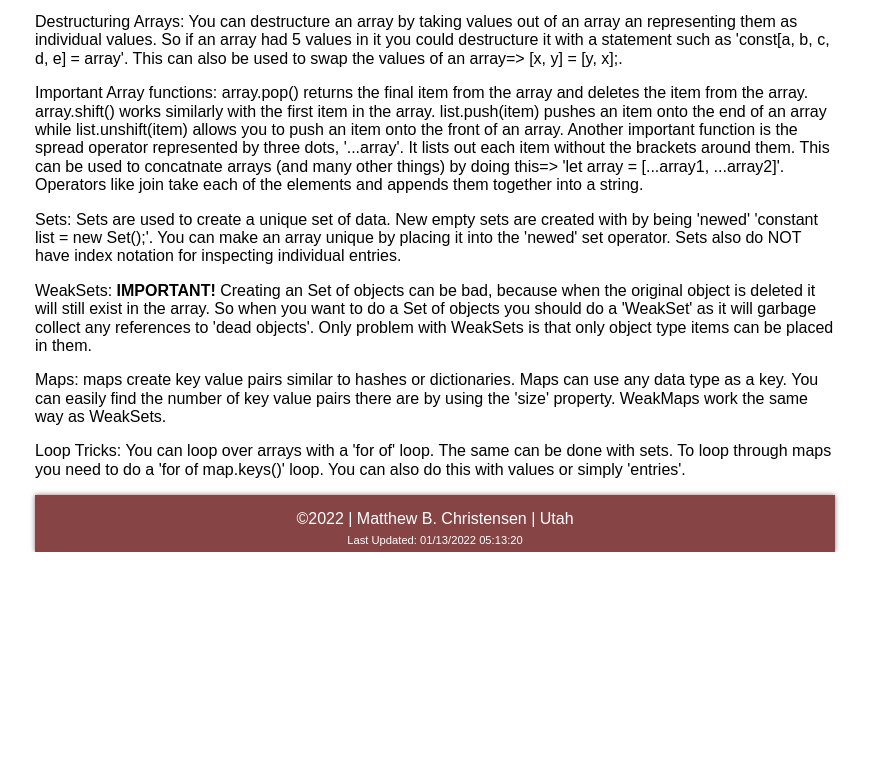
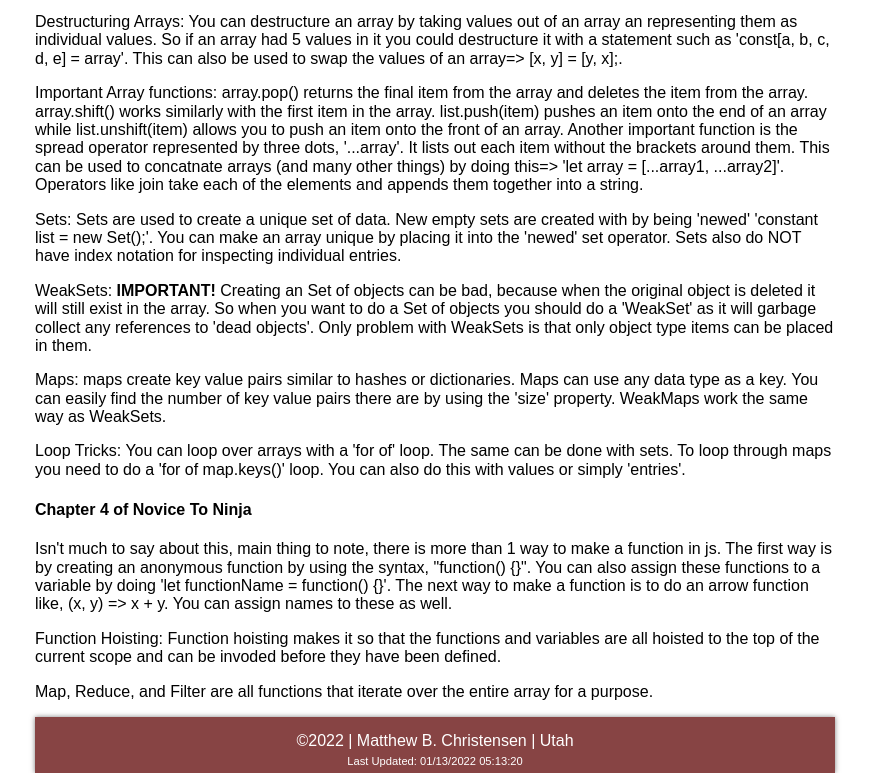
Before and after one commit to matthe68/WDD330_Portfolio, a plain HTML site: page week2/week2_notes.html in a window 1280 px wide. Shown: the part 839-1612 px from the top of the page, without its empty margins (205-1074 px from the left). Before the commit the page ends 1391 px from the top, so only its background shows below. Drawn offline with Linux system fonts and the light colour scheme.

Commit message:
finished note taking

```diff
--- a/week2/week2_notes.html
+++ b/week2/week2_notes.html
@@ -43,7 +43,11 @@
   <p>WeakSets: <b>IMPORTANT!</b> Creating an Set of objects can be bad, because when the original object is deleted it will still exist in the array. So when you want to do a Set of objects you should do a 'WeakSet' as it will garbage collect any references to 'dead objects'. Only problem with WeakSets is that only object type items can be placed in them. </p>
   <p>Maps: maps create key value pairs similar to hashes or dictionaries. Maps can use any data type as a key. You can easily find the number of key value pairs there are by using the 'size' property. WeakMaps work the same way as WeakSets.</p>
   <p>Loop Tricks: You can loop over arrays with a 'for of' loop. The same can be done with sets. To loop through maps you need to do a 'for of map.keys()' loop. You can also do this with values or simply 'entries'. </p>
-
+  <h4>Chapter 4 of Novice To Ninja</h4>
+  <p>Isn't much to say about this, main thing to note, there is more than 1 way to make a function in js. The first way is by creating an anonymous function by using the syntax, "function() {}". You can also assign these functions to a variable by doing 'let functionName = function() {}'. The next way to make a function is to do an arrow function like, (x, y) => x + y. You can assign names to these as well.
+  <p>Function Hoisting: Function hoisting makes it so that the functions and variables are all hoisted to the top of the current scope and can be invoded before they have been defined. </p>
+  <p>Map, Reduce, and Filter are all functions that iterate over the entire array for a purpose.</p>
+  </p>
   <footer>
     &copy;2022 | Matthew B. Christensen | Utah
     <div id="last-updated"></div>
```
